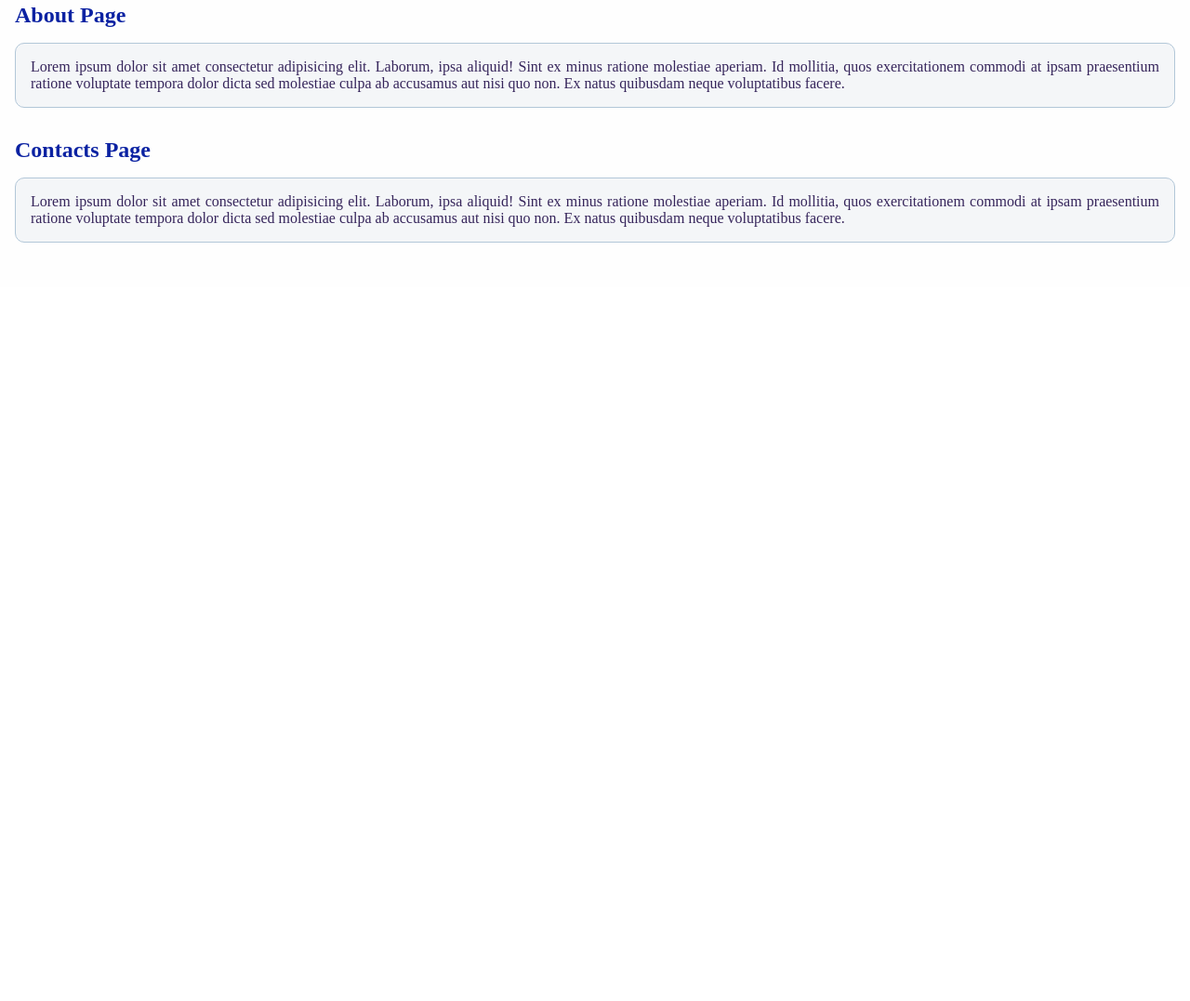
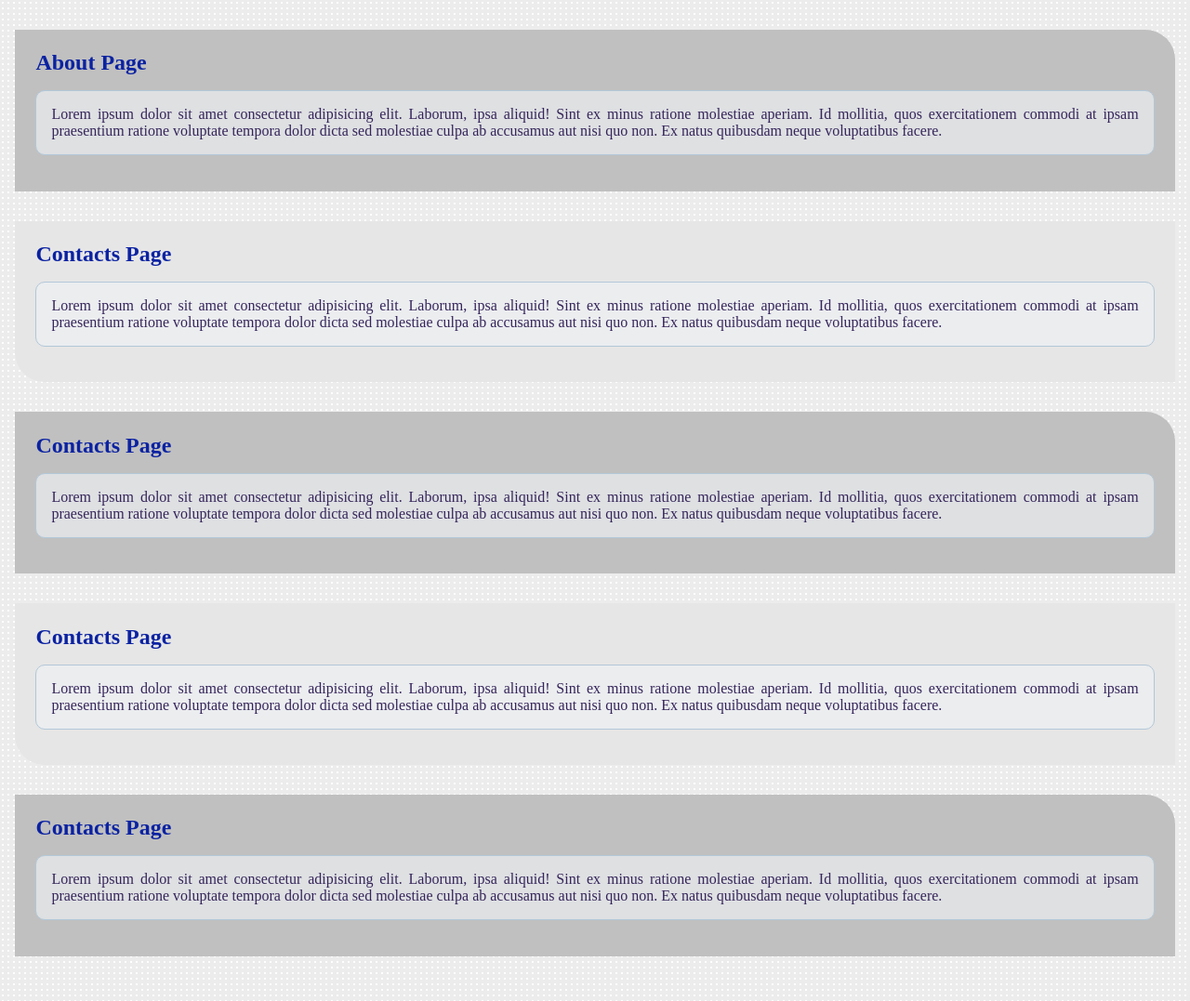
Before and after one commit to rasel06/saas, a plain HTML site: page index.html in a window 1280 px wide. Shown: the part 351-1428 px from the top of the page at 93% size. Before the commit the page ends 800 px from the top, so only its background shows below. Drawn offline with Linux system fonts and the light colour scheme.

Commit message:
SAAS Update

```diff
--- a/app/scss/main.scss
+++ b/app/scss/main.scss
@@ -6,22 +6,25 @@ header {
   padding: 1rem;
 
   nav {
-    margin-top: 2rem;
+    margin-top: 1rem;
     ul {
       list-style: none;
       li {
         display: inline-block;
-        margin: 0 15px;
+        // margin: 0 15px;
+
         a {
-          color: rgb(22, 81, 133);
+          color: rgb(236, 40, 99);
           background-color: azure;
           display: block;
           padding: 10px;
-          border-radius: 0.5rem;
+          transition: variables.$animation-duration;
         }
         a:hover {
-          color: rgb(57, 24, 166);
-          background-color: aliceblue ;
+          color: variables.$text-light;
+          background-color: variables.$bg_light;
+          transition: variables.$animation-duration;
+          border-radius: 0.5rem;
         }
       }
     }
@@ -33,8 +36,7 @@ main {
   padding: 1rem;
 }
 
-
-@mixin para-style ($color){
+@mixin para-style($color) {
   background-color: rgba(240, 242, 245, 0.633);
   font-size: 1rem;
   text-align: justify;
@@ -47,7 +49,7 @@ background-color: rgba(240, 242, 245, 0.633);
   color: $color;
 }
 
-.btn{
+.btn {
   border: none;
   padding: 10px 25px;
   text-align: center;
@@ -55,27 +57,39 @@ background-color: rgba(240, 242, 245, 0.633);
   cursor: pointer;
 }
 
-.btn-download{
-    @extend .btn
+.btn-download {
+  @extend .btn;
 }
 
-.btn-learn-more{
+.btn-learn-more {
   @extend .btn;
   background-color: aliceblue;
+}
+
+main {
+  background-image: radial-gradient(transparent 1px, rgb(236, 236, 236) 1px);
+  background-size: 6px 6px;
+  backdrop-filter: saturate(70%) blur(8px);
+
+  section {
+    margin-bottom: 2rem;
+
+    padding: 1.4rem;
+    h2 {
+      color: rgb(11, 34, 162);
+    }
+    p {
+      @include para-style(variables.$text_dark);
+    }
+  }
+
+  section:nth-child(even) {
+    background-color: #c0c0c0;
+    border-top-right-radius: 2rem;
+  }
+  section:nth-child(odd) {
+    background-color: #e6e6e6;
+    border-bottom-left-radius: 2rem;
+  }
 
 }
-
-
-main{
-    section{
-
-  margin-bottom: 2rem;
-        h2{
-            color: rgb(11, 34, 162);
-        }
-        p{
-            @include para-style(variables.$text_dark);
-
-        }
-    }
-}
--- a/app/scss/util/_variables.scss
+++ b/app/scss/util/_variables.scss
@@ -1,3 +1,9 @@
+$animation-duration:1s;
+
 $header_bg:bisque;
 $main_bg:#FEFEFE;
+$bg_light:rgb(41, 28, 75);
+
+
 $text_dark:rgb(54, 37, 91);
+$text-light:#e7e7e7;
--- a/index.html
+++ b/index.html
@@ -30,10 +30,8 @@
           natus quibusdam neque voluptatibus facere.
         </p>
 
-
-        <input type="button" class="btn-download" value="Download">
-        <input type="button" class="btn-learn-more" value="learn more">
-
+        <input type="button" class="btn-download" value="Download" />
+        <input type="button" class="btn-learn-more" value="learn more" />
       </section>
 
       <section id="about">
@@ -57,6 +55,39 @@
           natus quibusdam neque voluptatibus facere.
         </p>
       </section>
+
+      <section id="contacts">
+        <h2>Contacts Page</h2>
+        <p>
+          Lorem ipsum dolor sit amet consectetur adipisicing elit. Laborum, ipsa
+          aliquid! Sint ex minus ratione molestiae aperiam. Id mollitia, quos
+          exercitationem commodi at ipsam praesentium ratione voluptate tempora
+          dolor dicta sed molestiae culpa ab accusamus aut nisi quo non. Ex
+          natus quibusdam neque voluptatibus facere.
+        </p>
+      </section>
+
+      <section id="contacts">
+        <h2>Contacts Page</h2>
+        <p>
+          Lorem ipsum dolor sit amet consectetur adipisicing elit. Laborum, ipsa
+          aliquid! Sint ex minus ratione molestiae aperiam. Id mollitia, quos
+          exercitationem commodi at ipsam praesentium ratione voluptate tempora
+          dolor dicta sed molestiae culpa ab accusamus aut nisi quo non. Ex
+          natus quibusdam neque voluptatibus facere.
+        </p>
+      </section>
+
+      <section id="contacts">
+        <h2>Contacts Page</h2>
+        <p>
+          Lorem ipsum dolor sit amet consectetur adipisicing elit. Laborum, ipsa
+          aliquid! Sint ex minus ratione molestiae aperiam. Id mollitia, quos
+          exercitationem commodi at ipsam praesentium ratione voluptate tempora
+          dolor dicta sed molestiae culpa ab accusamus aut nisi quo non. Ex
+          natus quibusdam neque voluptatibus facere.
+        </p>
+      </section>
     </main>
   </body>
 </html>
```
Also changed, not shown: app/scss/main.css (added), dist/main.css, 2 other files. Lines whose indentation alone changed are shown as unchanged.
